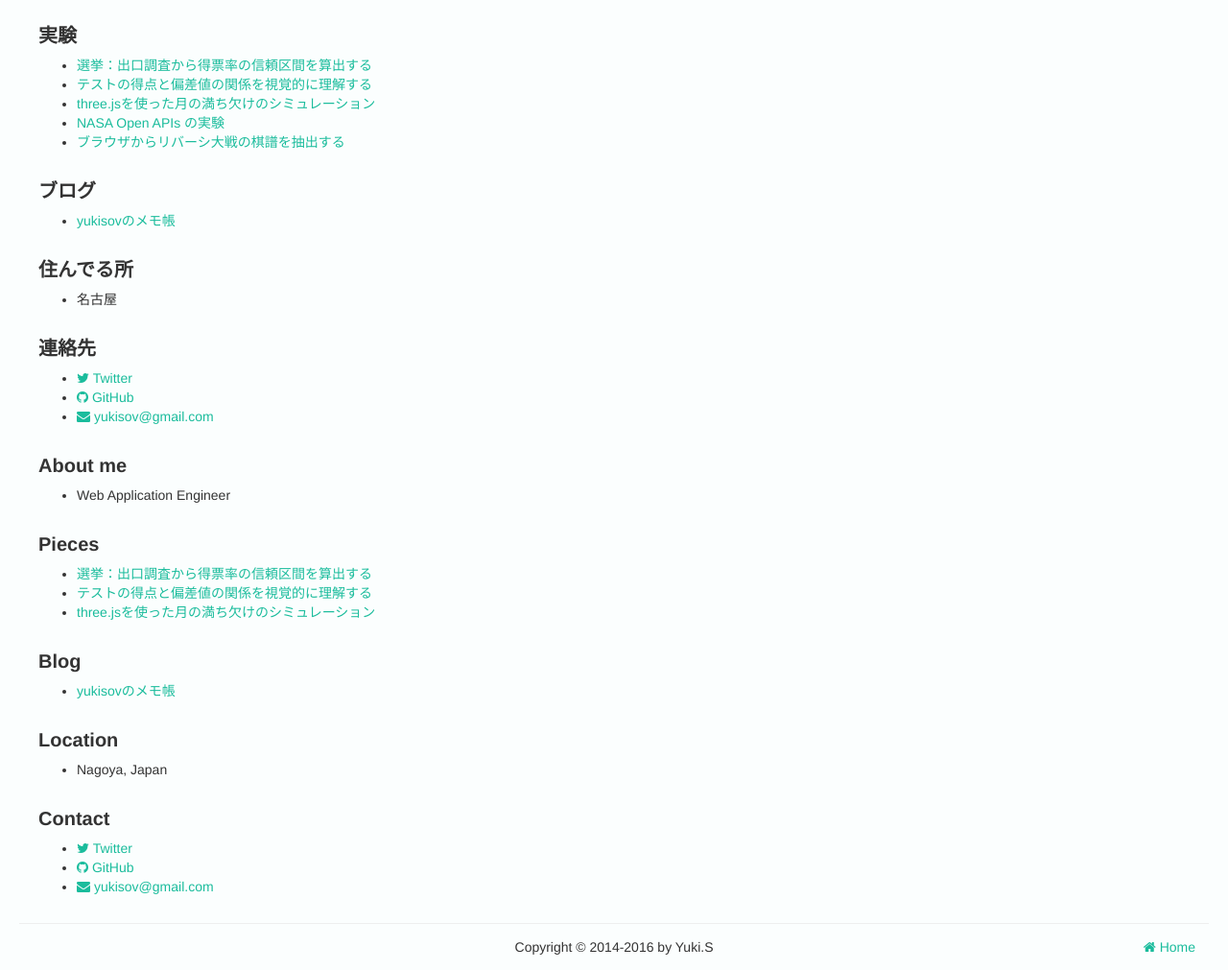
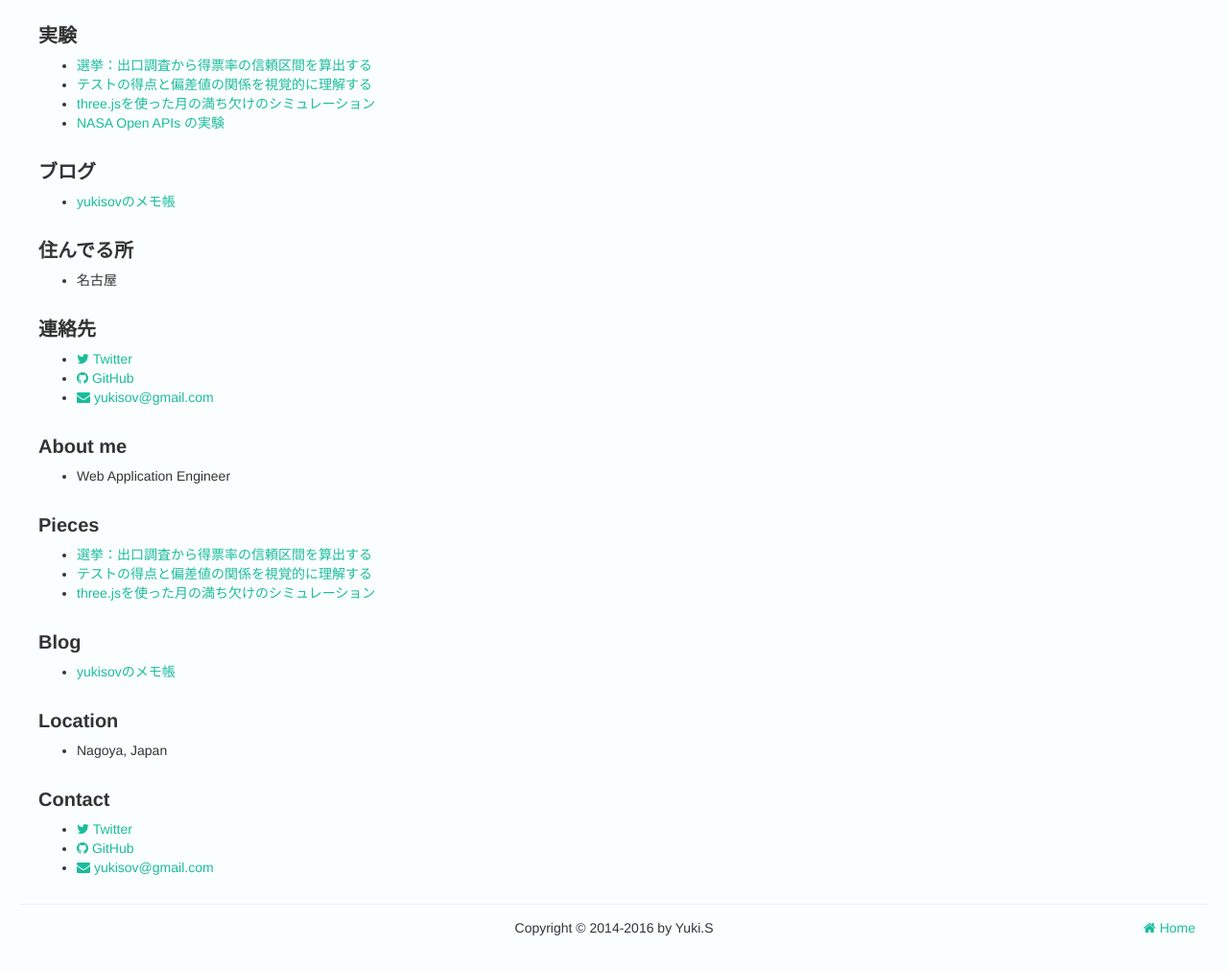
Before and after one commit to yukisov/yukisov.github.io, a Jekyll site: the page built from index.md, in a window 1280 px wide, cut to the strip 356-1367 px from the top of the page. Shown: the whole strip at 96% size. Built offline with Jekyll 4.4.1, drawn with Linux system fonts in a browser that asks for light colours; nearby versions of some CDN libraries.

Commit message:
Remove a link on index.html

```diff
--- a/index.md
+++ b/index.md
@@ -25,7 +25,6 @@ About me
 - [テストの得点と偏差値の関係を視覚的に理解する](http://misc.pupha.net/deviation_simulation/)
 - [three.jsを使った月の満ち欠けのシミュレーション](http://misc.pupha.net/moon_phases/)
 - [NASA Open APIs の実験](/ex001.html)
-- [ブラウザからリバーシ大戦の棋譜を抽出する](http://misc.pupha.net/reversi-taisen-kifu-reader/)
 
 
 ブログ
```
